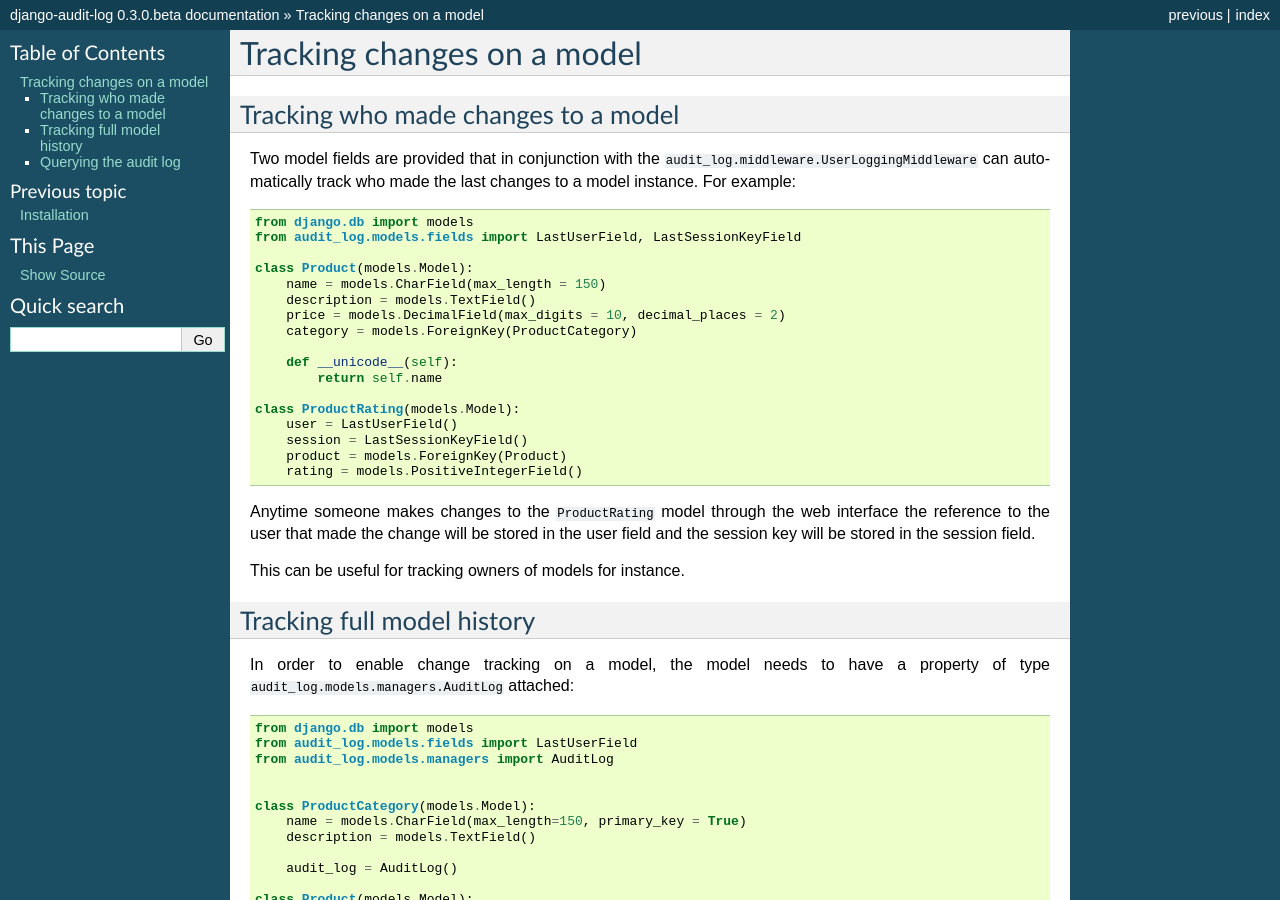
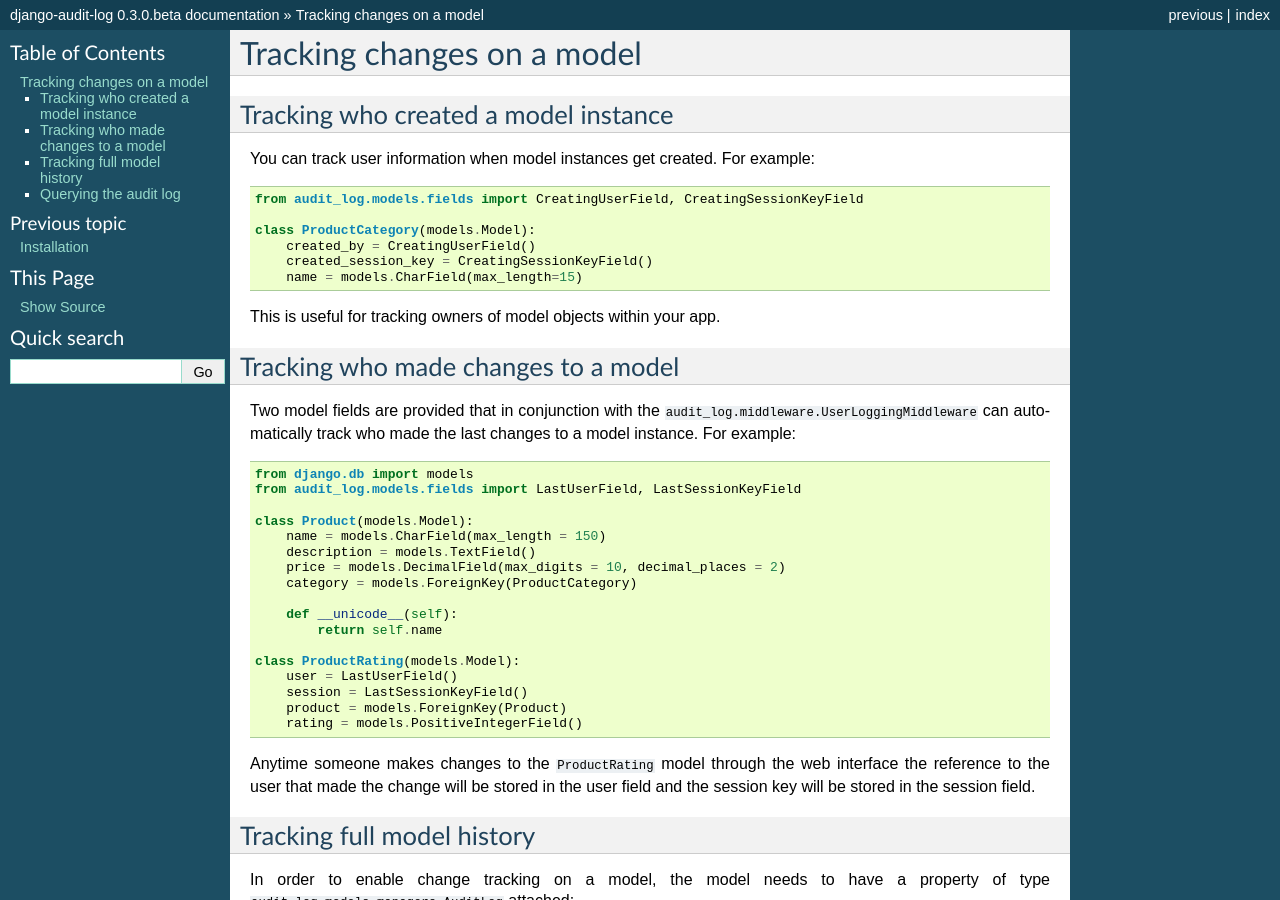
Before and after one commit to vvangelovski/django-audit-log, a Sphinx documentation site: the page built from docs/change_tracking.rst, in a window 1280 px wide and 900 px high. Built offline with Sphinx 7.4.7, drawn with Linux system fonts in a browser that asks for light colours.

Commit message:
Added model field for tracking the session key of creators of models; Changes to README and docs

```diff
--- a/docs/change_tracking.rst
+++ b/docs/change_tracking.rst
@@ -1,5 +1,20 @@
 Tracking changes on a model
 ==================
+
+Tracking who created a model instance
+----------------------------------------
+
+You can track user information when model instances get created. For example::
+
+    from audit_log.models.fields import CreatingUserField, CreatingSessionKeyField
+
+    class ProductCategory(models.Model):
+        created_by = CreatingUserField()
+        created_session_key = CreatingSessionKeyField()
+        name = models.CharField(max_length=15)
+
+This is useful for tracking owners of model objects within your app.
+
 
 Tracking who made changes to a model
 ----------------------------------------
@@ -29,7 +44,6 @@ Anytime someone makes changes to the ``ProductRating`` model through the web int
 the reference to the user that made the change will be stored in the user field and
 the session key will be stored in the session field.
 
-This can be useful for tracking owners of models for instance.
 
 
 Tracking full model history
```
Also changed, not shown: README.rst (+7 -30 lines), 3 other files.
